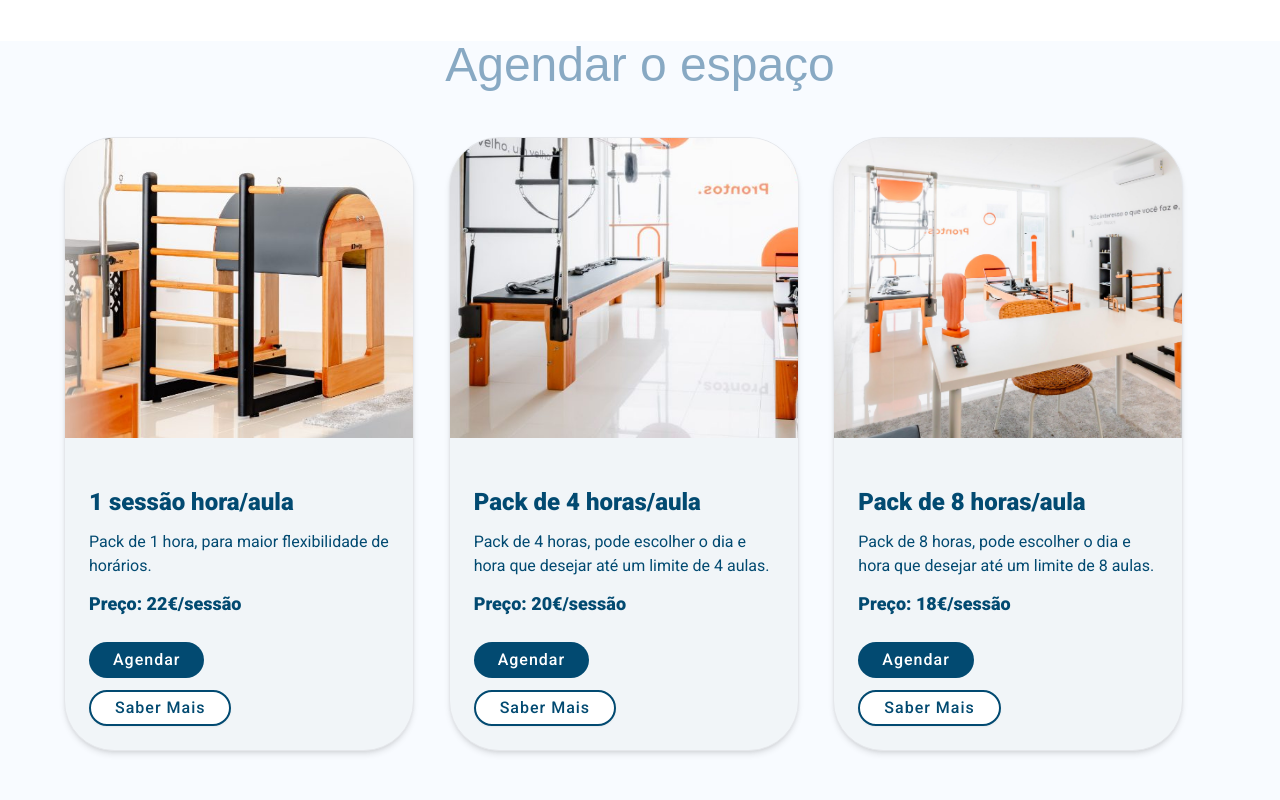
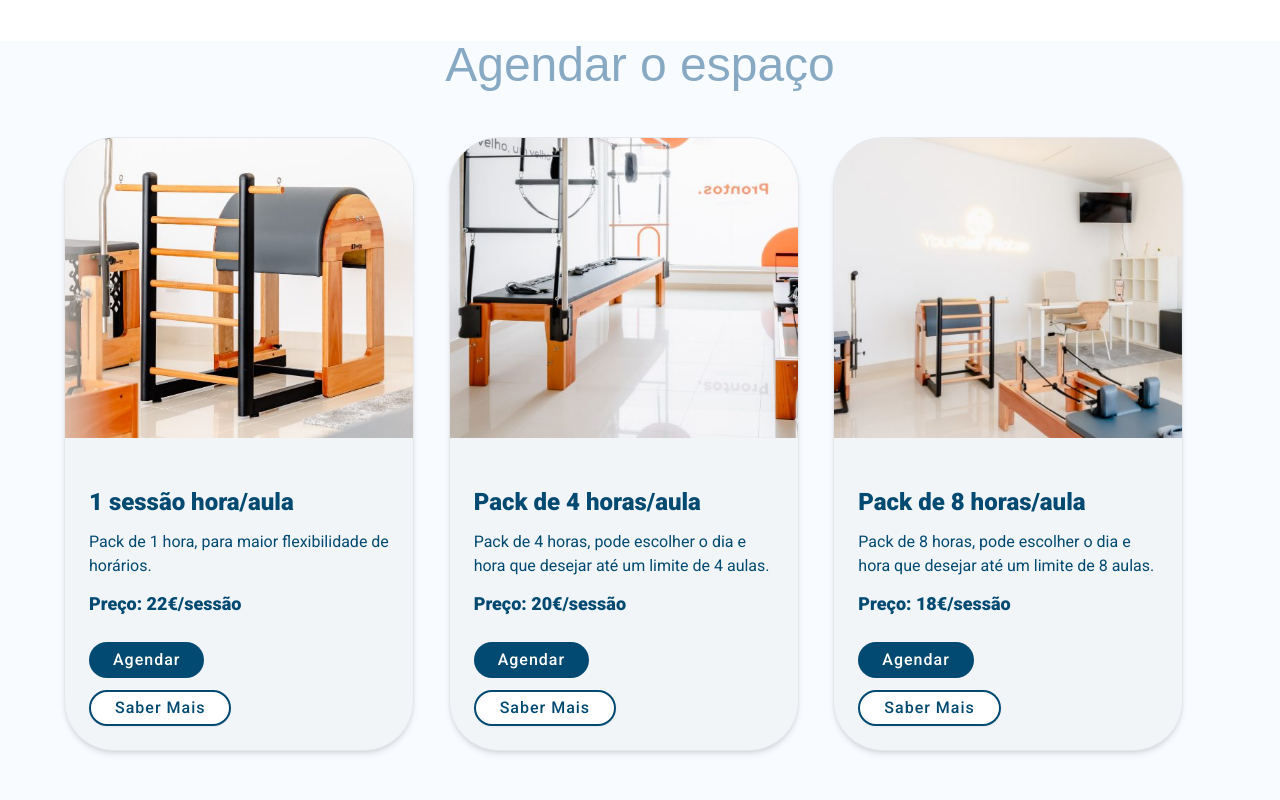
Before and after one commit to AsifIqbal093/YourselfPilates_Main, a Next.js app: page /home in a window 1280 px wide. Shown: the part 2740-3540 px from the top of the page. Built offline with nearby package versions, Linux system fonts and the light colour scheme; a web font is replaced by a local one.

Commit message:
image updated

```diff
--- a/src/components/sections/Home/PackagesListing.jsx
+++ b/src/components/sections/Home/PackagesListing.jsx
@@ -28,7 +28,7 @@ const PackagesListing = () => {
 			description:
 				"Pack de 8 horas, pode escolher o dia e hora que desejar até um limite de 8 aulas.",
 			price: "Preço: 18€/sessão",
-			image: "/images/13.jpg",
+			image: "/images/2.jpg",
 			link: "/packs/oito-aulas",
 		},
 	];
```
